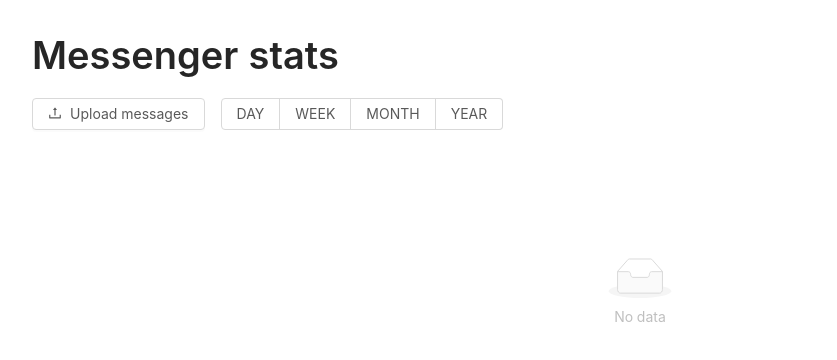
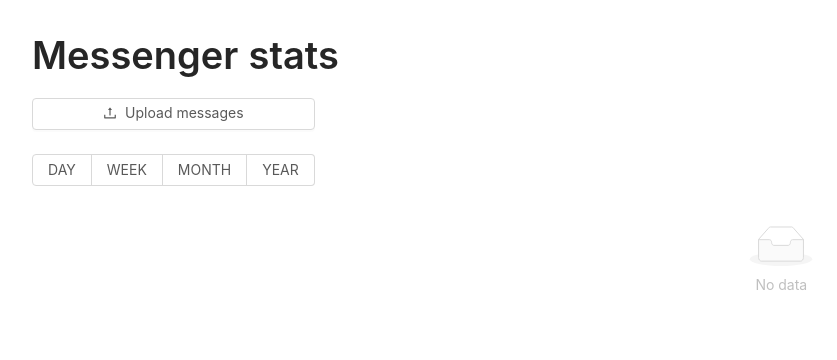
Before and after one commit to oliverviljamaa/messenger-stats, a React (Create React App) app: page / in a window 1280 px wide. Shown: the top 360 px of the page, without its empty margins (0-837 px from the left). Built offline with nearby package versions, Linux system fonts and the light colour scheme.

Commit message:
Add sender filtering (#9)

```diff
--- a/package.json
+++ b/package.json
@@ -74,6 +74,7 @@
     "react-app-rewired": "^2.1.5",
     "react-hot-loader": "^4.12.20",
     "react-scripts": "3.4.0",
+    "rgb-hex": "^3.0.0",
     "typescript": "~3.7.2"
   },
   "homepage": "."
--- a/src/App.tsx
+++ b/src/App.tsx
@@ -6,47 +6,75 @@ import { TimeUnit, Data } from './models';
 
 import Upload from './Upload';
 import TimeUnitRadio from './TimeUnitRadio';
+import Senders from './Senders';
 import EmptyState from './EmptyState';
 import Chart from './Chart';
+import COLORS from './COLORS';
 
 const { Title } = Typography;
 
 const App: FC = () => {
   const [data, setData] = useState(emptyData);
+  const [selectedSenders, setSelectedSenders] = useState(data.senders);
   const [selectedTimeUnit, setSelectedTimeUnit] = useState(TimeUnit.MONTH);
 
-  const dataForTimeUnit = data[selectedTimeUnit];
+  const { senders, messages } = data;
+  const dataForTimeUnit = messages[selectedTimeUnit];
 
   return (
     <main style={{ padding: 32 }}>
       <Title>Messenger stats</Title>
 
-      <Upload onComplete={setData} style={{ marginRight: 16 }} />
-
-      {/* TODO: Add instructions drawer for how to download data and what to upload */}
+      <div style={{ display: 'flex' }}>
+        <div>
+          <Upload
+            onComplete={(newData): void => {
+              setSelectedSenders(newData.senders);
+              setData(newData);
+            }}
+            style={{ marginBottom: 24 }}
+          />
 
           <TimeUnitRadio
             selected={selectedTimeUnit}
             onSelect={setSelectedTimeUnit}
             disabled={data === emptyData}
             disabledUnits={getTimeUnitsToDisable(data)}
+            style={{ marginBottom: 24 }}
           />
 
+          {senders.length > 0 && (
+            <Senders
+              senders={senders}
+              selected={selectedSenders}
+              onChange={setSelectedSenders}
+              colors={COLORS}
+            />
+          )}
+        </div>
+
+        {/* TODO: Add instructions drawer for how to download data and what to upload */}
+
         {/* TODO: Add keyword filtering */}
-
-      {/* TODO: Add sender filtering, potentially with own legend */}
 
         {/* TODO: Add chat title */}
 
         {/* TODO: Add loading state */}
 
-      {data === emptyData ? <EmptyState /> : <Chart data={dataForTimeUnit} />}
+        <div style={{ flex: 1 }}>
+          {data === emptyData ? (
+            <EmptyState />
+          ) : (
+            <Chart senders={selectedSenders} data={dataForTimeUnit} colors={COLORS} />
+          )}
+        </div>
+      </div>
     </main>
   );
 };
 
 function getTimeUnitsToDisable(data: Data): TimeUnit[] {
-  return Object.values(TimeUnit).filter(unit => data[unit].length > 500);
+  return Object.values(TimeUnit).filter(unit => data.messages[unit].length > 500);
 }
 
 export default App;
--- /dev/null
+++ b/src/COLORS.ts
@@ -0,0 +1,35 @@
+// TODO: Consider new colors, potentially from https://medialab.github.io/iwanthue/
+const COLORS: string[] = [
+  '#dc3f66',
+  '#67be40',
+  '#a859ce',
+  '#3fc06f',
+  '#d246a2',
+  '#4f8c28',
+  '#616cdc',
+  '#b8b939',
+  '#5861a9',
+  '#de9230',
+  '#4c96d0',
+  '#d1512e',
+  '#47c3d7',
+  '#a9484b',
+  '#65c59e',
+  '#944e98',
+  '#85bd67',
+  '#cf87d1',
+  '#44894d',
+  '#9594de',
+  '#918724',
+  '#a04a72',
+  '#31957f',
+  '#e383a2',
+  '#2a6a45',
+  '#e3876d',
+  '#9fab64',
+  '#9e622c',
+  '#696b2b',
+  '#d1a563',
+];
+
+export default COLORS;
--- /dev/null
+++ b/src/Senders/Senders.tsx
@@ -0,0 +1,45 @@
+import React, { FC, Fragment } from 'react';
+import { Checkbox, Divider, Badge } from 'antd';
+
+import { Message } from '../models';
+
+type Sender = Message['sender'];
+
+type SendersProps = {
+  senders: Sender[];
+  selected: Sender[];
+  onChange: (senders: Sender[]) => void;
+  colors: string[];
+};
+
+const Senders: FC<SendersProps> = ({ senders, selected, onChange, colors }) => {
+  return (
+    <div>
+      <Checkbox
+        indeterminate={selected.length > 0 && selected.length < senders.length}
+        onChange={({ target: { checked } }): void => onChange(checked ? senders : [])}
+        checked={selected.length === senders.length}
+      >
+        All senders
+      </Checkbox>
+
+      <Divider style={{ margin: '12px 0' }} />
+
+      {senders.map((sender, index) => (
+        <Fragment key={sender}>
+          <Checkbox
+            onChange={({ target: { checked } }): void =>
+              onChange(checked ? [...selected, sender] : selected.filter(name => name !== sender))
+            }
+            checked={selected.includes(sender)}
+          >
+            <Badge color={colors[index % colors.length]} text={sender} />
+          </Checkbox>
+          <br />
+        </Fragment>
+      ))}
+    </div>
+  );
+};
+
+export default Senders;
--- /dev/null
+++ b/src/Senders/index.ts
@@ -0,0 +1 @@
+export { default } from './Senders';
--- a/src/TimeUnitRadio/TimeUnitRadio.tsx
+++ b/src/TimeUnitRadio/TimeUnitRadio.tsx
@@ -1,4 +1,4 @@
-import React, { FC } from 'react';
+import React, { FC, CSSProperties } from 'react';
 import { Radio } from 'antd';
 
 import { TimeUnit } from '../models';
@@ -8,10 +8,17 @@ type TimeUnitRadioProps = {
   onSelect: (unit: TimeUnit) => void;
   disabled: boolean;
   disabledUnits: TimeUnit[];
+  style: CSSProperties;
 };
 
-const TimeUnitRadio: FC<TimeUnitRadioProps> = ({ selected, onSelect, disabled, disabledUnits }) => (
-  <Radio.Group disabled={disabled}>
+const TimeUnitRadio: FC<TimeUnitRadioProps> = ({
+  selected,
+  onSelect,
+  disabled,
+  disabledUnits,
+  style,
+}) => (
+  <Radio.Group disabled={disabled} style={style}>
     {Object.values(TimeUnit).map(unit => (
       <Radio.Button
         value={unit}
--- /dev/null
+++ b/src/Upload/Upload.css
@@ -0,0 +1,3 @@
+.ant-upload {
+  width: 100%;
+}
--- a/src/Upload/Upload.tsx
+++ b/src/Upload/Upload.tsx
@@ -6,13 +6,16 @@ import { RcFile } from 'antd/lib/upload';
 import { Data } from '../models';
 import { getData } from '../dataUtils';
 
+import './Upload.css';
+
 type UploadProps = {
   onComplete: (data: Data) => void;
-  style?: CSSProperties;
+  style: CSSProperties;
 };
 
 // TODO: Support uploading a directory, from where all messages_*.json files would be used
 const Upload: FC<UploadProps> = ({ onComplete, style }) => (
+  <div>
     <AntUpload
       beforeUpload={async (fileBeingProcessed, allFiles): Promise<void> => {
         if (isLastFile(fileBeingProcessed, allFiles)) {
@@ -26,10 +29,11 @@ const Upload: FC<UploadProps> = ({ onComplete, style }) => (
       multiple
       showUploadList={false}
     >
-    <Button style={style}>
+      <Button block style={style}>
         <UploadOutlined /> Upload messages
       </Button>
     </AntUpload>
+  </div>
 );
 
 function isLastFile(file: RcFile, fileList: RcFile[]): boolean {
--- a/src/dataUtils/dataUtils.ts
+++ b/src/dataUtils/dataUtils.ts
@@ -34,19 +34,35 @@ export async function getData(files: File[]): Promise<Data> {
 }
 
 export const emptyData: Data = {
+  senders: [],
+  messages: {
     DAY: [],
     WEEK: [],
     MONTH: [],
     YEAR: [],
+  },
 };
 
 function convertMessagesToData(messages: Message[]): Data {
+  const sortedMessages = sortMessagesByOldestFirst(messages);
+  const senders = getSendersByMostMessagesFirst(messages);
+
+  const convert = (unit: TimeUnit): DataForTimeUnit[] =>
+    convertMessagesToDataForTimeUnit(sortedMessages, unit, senders);
+
   return {
-    DAY: convertMessagesToDataForTimeUnit(messages, DAY),
-    WEEK: convertMessagesToDataForTimeUnit(messages, WEEK),
-    MONTH: convertMessagesToDataForTimeUnit(messages, MONTH),
-    YEAR: convertMessagesToDataForTimeUnit(messages, YEAR),
+    senders,
+    messages: {
+      DAY: convert(DAY),
+      WEEK: convert(WEEK),
+      MONTH: convert(MONTH),
+      YEAR: convert(YEAR),
+    },
   };
+}
+
+function sortMessagesByOldestFirst(messages: Message[]): Message[] {
+  return sortBy(messages, 'time');
 }
 
 async function getMessages(file: File): Promise<Message[]> {
@@ -85,17 +101,14 @@ function extractMessages({ messages }: FileContent): Message[] {
 function convertMessagesToDataForTimeUnit(
   messages: Message[],
   timeUnit: TimeUnit,
+  senders: Message['sender'][],
 ): DataForTimeUnit[] {
-  const messagesByOldestFirst = sortBy(messages, 'time');
-  const sendersByMostMessagesFirst = getSendersByMostMessagesFirst(messagesByOldestFirst);
-
-  return getTimesWithMessages(messagesByOldestFirst, timeUnit).map(
-    ({ time, messages: messagesForThatTime }) => {
+  return getTimesWithMessages(messages, timeUnit).map(({ time, messages: messagesForThatTime }) => {
     const numberOfMessagesBySender = getNumberOfMessagesBySender(messagesForThatTime);
 
     return {
       id: formatTime(Number(time), timeUnit),
-        ...sendersByMostMessagesFirst.reduce(
+      ...senders.reduce(
         (result, sender) => ({
           ...result,
           [sender]: numberOfMessagesBySender[sender] || 0,
@@ -103,8 +116,7 @@ function convertMessagesToDataForTimeUnit(
         {},
       ),
     };
-    },
-  );
+  });
 }
 
 function getNumberOfMessagesBySender(messages: Message[]): Record<Message['sender'], number> {
--- a/src/models.ts
+++ b/src/models.ts
@@ -15,4 +15,7 @@ export enum TimeUnit {
 
 export type DataForTimeUnit = Pick<BarItemProps['data'], 'id'>;
 
-export type Data = Record<TimeUnit, DataForTimeUnit[]>;
+export type Data = {
+  senders: Message['sender'][];
+  messages: Record<TimeUnit, DataForTimeUnit[]>;
+};
```
Also changed, not shown: src/Chart/Chart.tsx (+7 -14 lines), 2 other files (tests, documents, lock files or other folders). Lines whose indentation alone changed are shown as unchanged.
